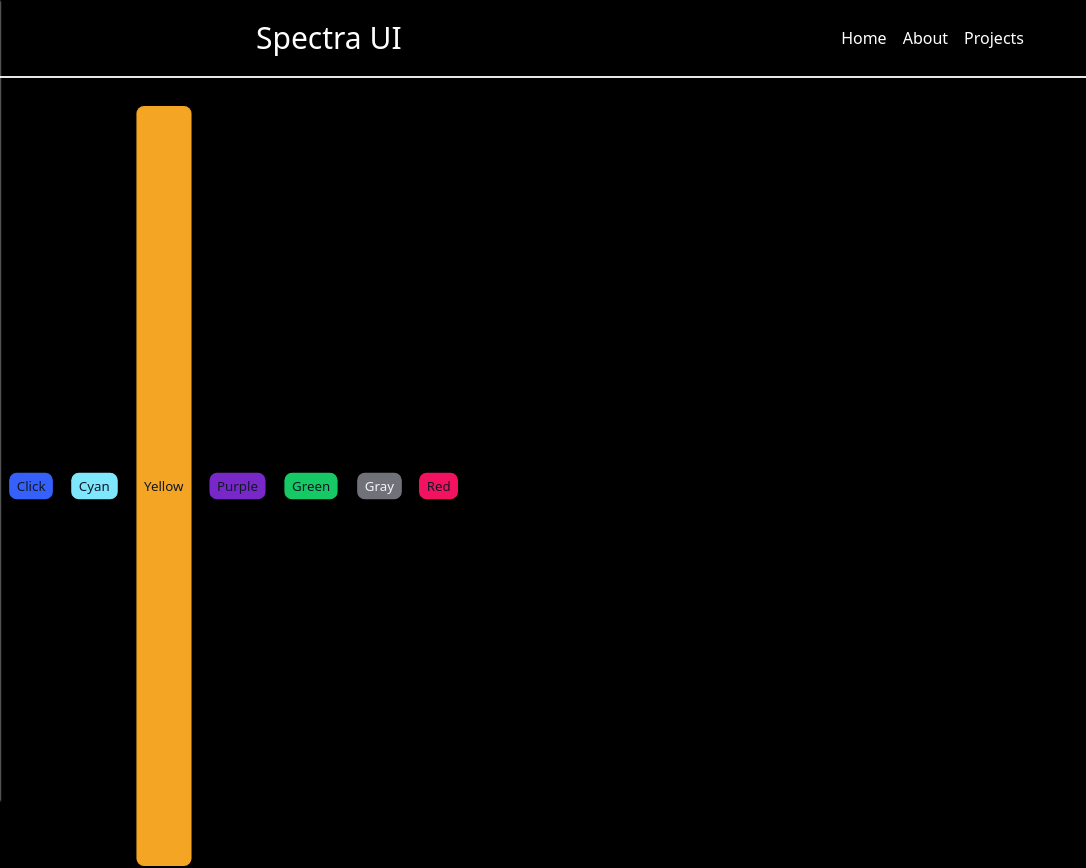
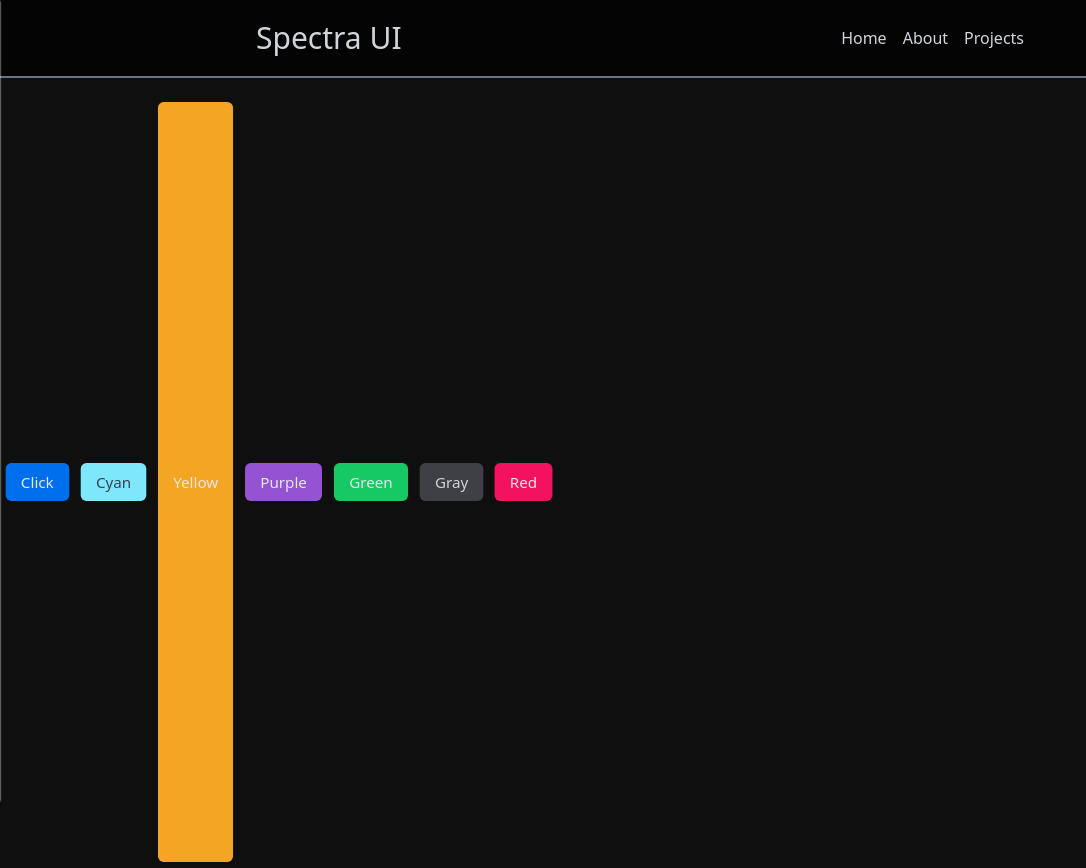
Before and after one commit to SpectraUI/SpectraUI, a React (Vite) app: page / in a window 1280 px wide. Shown: the top 868 px of the page, without its empty margins (0-1086 px from the left). Built offline with nearby package versions, Linux system fonts and the light colour scheme.

Commit message:
color fix

```diff
--- a/components/Button/index.tsx
+++ b/components/Button/index.tsx
@@ -17,10 +17,13 @@ export interface ButtonProps extends ButtonHTMLAttributes<HTMLButtonElement> {
 const rendererVariant = (variant: string | undefined, color: string) => {
   switch (variant) {
     case "solid":
-      if (color !== "#71717A") {
-        return `bg-[${color}] text-gray-900`;
+      if (color !== "#3f3f46") {
+        if (color === "#7EE7FC") {
+          return `bg-[${color}] text-gray-700`;
         }
-      return `bg-[${color}] text-gray-100`;
+        return `bg-[${color}] text-gray-200`;
+      }
+      return `bg-[${color}] text-gray-300`;
 
     case "outline":
       return `border-2 border-[${color}] text-[${color}]`;
@@ -29,16 +32,22 @@ const rendererVariant = (variant: string | undefined, color: string) => {
       return `bg-[${color}] bg-opacity-30 text-[${color}]`;
 
     case "shadow":
-      if (color !== "#71717A") {
-        return `bg-[${color}] text-gray-900 shadow-[0_8px_20px_-7px_${color}]`;
+      if (color !== "#3f3f46") {
+        if (color === "#7EE7FC") {
+          return `bg-[${color}] text-gray-700 shadow-lg shadow-[${color}77]`;
         }
-      return `bg-[${color}] text-gray-100 shadow-[0_8px_20px_-7px_${color}]`;
+        return `bg-[${color}] text-gray-200 shadow-[${color}77] shadow-lg`;
+      }
+      return `bg-[${color}] text-gray-300 shadow-[${color}77] shadow-lg`;
 
     default:
-      if (color !== "#71717A") {
-        return `bg-[${color}] text-gray-900`;
+      if (color !== "#3f3f46") {
+        if (color === "#7EE7FC") {
+          return `bg-[${color}] text-gray-700`;
         }
-      return `bg-[${color}] text-gray-100`;
+        return `bg-[${color}] text-gray-200`;
+      }
+      return `bg-[${color}] text-gray-300`;
   }
 };
 
@@ -63,10 +72,10 @@ export const Button: FunctionComponent<ButtonProps> = (props) => {
   let HexColor;
   switch (color) {
     case "secondary":
-      HexColor = "#7828C8";
+      HexColor = "#9353d3";
       break;
     case "primary":
-      HexColor = "#3561FA";
+      HexColor = "#006fee"
       break;
     case "red":
       HexColor = "#F31260";
@@ -78,13 +87,13 @@ export const Button: FunctionComponent<ButtonProps> = (props) => {
       HexColor = "#17C964";
       break;
     case "zinc":
-      HexColor = "#71717A";
+      HexColor = "#3f3f46";
       break;
     case "cyan":
       HexColor = "#7EE7FC";
       break;
     default:
-      HexColor = "#3561FA";
+      HexColor = "#006fee";
       break;
   }
 
@@ -127,40 +136,40 @@ export const Button: FunctionComponent<ButtonProps> = (props) => {
 
   // eslint-disable-next-line
   let foo = [
-    "bg-[#71717A]",
+    "bg-[#3f3f46]",
     "bg-[#7EE7FC]",
-    "bg-[#3561FA]",
-    "bg-[#7828C8]",
+    "bg-[#006fee]",
+    "bg-[#9353d3]",
     "bg-[#F31260]",
     "bg-[#F5A524]",
     "bg-[#17C964]",
 
-    "border-[#71717A]",
+    "border-[#3f3f46]",
     "border-[#7EE7FC]",
-    "border-[#3561FA]",
-    "border-[#7828C8]",
+    "border-[#006fee]",
+    "border-[#9353d3]",
     "border-[#F31260]",
     "border-[#F5A524]",
     "border-[#17C964]",
 
-    "shadow-[0_8px_20px_-7px_#71717A]",
-    "shadow-[0_8px_20px_-7px_#7EE7FC]",
-    "shadow-[0_8px_20px_-7px_#3561FA]",
-    "shadow-[0_8px_20px_-7px_#7828C8]",
-    "shadow-[0_8px_20px_-7px_#F31260]",
-    "shadow-[0_8px_20px_-7px_#F5A524]",
-    "shadow-[0_8px_20px_-7px_#17C964]",
+    "shadow-[#3f3f4677]",
+    "shadow-[#7EE7FC77]",
+    "shadow-[#006fee77]",
+    "shadow-[#9353d377]",
+    "shadow-[#F3126077]",
+    "shadow-[#F5A52477]",
+    "shadow-[#17C96477]",
 
-    "text-[#71717A]",
+    "text-[#3f3f46]",
     "text-[#7EE7FC]",
-    "text-[#3561FA]",
-    "text-[#7828C8]",
+    "text-[#006fee]",
+    "text-[#9353d3]",
     "text-[#F31260]",
     "text-[#F5A524]",
     "text-[#17C964]",
   ];
 
-  const class_ = `px-2 text-sm py-1 m-2 rounded-lg ${animated_ ? "transition-all" : ""} ${className} ${rendererVariant(variant, HexColor)} ${scale}`;
+  const class_ = `inline-flex items-center justify-center whitespace-nowrap rounded-md ro_y px-4 py-2 m-1 ${animated_ ? "transition-all" : ""} ${className} ${rendererVariant(variant, HexColor)} ${scale}`;
 
   return (
     <button className={class_} {...otherProps} disabled={disabled}>
--- a/components/Navbar/index.tsx
+++ b/components/Navbar/index.tsx
@@ -26,7 +26,7 @@ export const Navbar: React.FC<NavbarProps> = ({
   return (
     <nav
       className={
-        `md:px-[20vw] p-5 flex items-center justify-${justify} ${sticky && "sticky"} ${bordered && "border-b-2"} ` +
+        `md:px-[20vw] z-50 p-5 flex items-center backdrop-blur-lg bg-black bg-opacity-70 justify-${justify} ${sticky && "sticky top-0"} ${bordered && "border-b-2 border-gray-500"} ` +
         className
       }
     >
@@ -130,7 +130,6 @@ export const NavbarSideBar: React.FC<NavbarSideBarProps> = ({
       }
     >
       <div className="px-6 py-4">
-        {/* Your sidebar content goes here */}
         {children}
       </div>
     </div>
--- a/components/UIWraper/index.tsx
+++ b/components/UIWraper/index.tsx
@@ -1,5 +1,5 @@
 import React from "react";
 
 export const UIWraper: React.FC<{ children }> = ({ children }) => {
-  return <div className="bg-black text-white">{children}</div>;
+  return <div className="bg-[#0f0f0f] text-gray-300">{children}</div>;
 };
--- a/src/App.tsx
+++ b/src/App.tsx
@@ -18,7 +18,7 @@ import {
 function App() {
   return (
     <UIWraper>
-      <Navbar justify="between" bordered>
+      <Navbar justify="between" bordered sticky>
         <NavbarHeader>Spectra UI</NavbarHeader>
         <NavbarOptions className="hidden sm:flex">
           <NavbarItem>Home</NavbarItem>
@@ -27,7 +27,7 @@ function App() {
         </NavbarOptions>
         <NavbarMenuToggle />
       </Navbar>
-      <NavbarSideBar></NavbarSideBar>
+      <NavbarSideBar>ok</NavbarSideBar>
       <Button>Click</Button>
       <Button color="cyan">Cyan</Button>
       <Button color="yellow" className="h-[100vh]">
```
Lines whose indentation alone changed are shown as unchanged.
